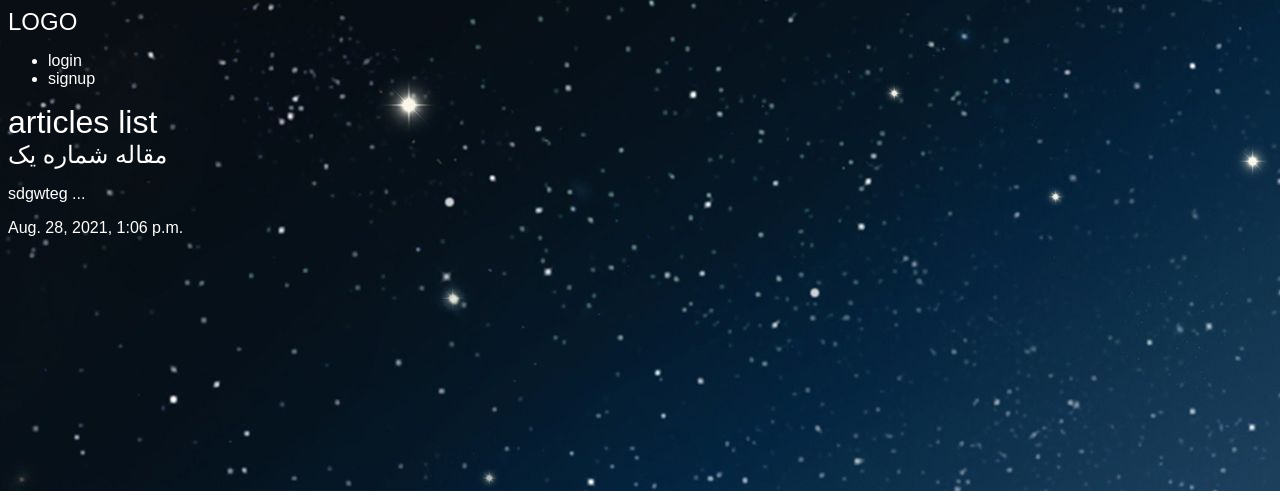
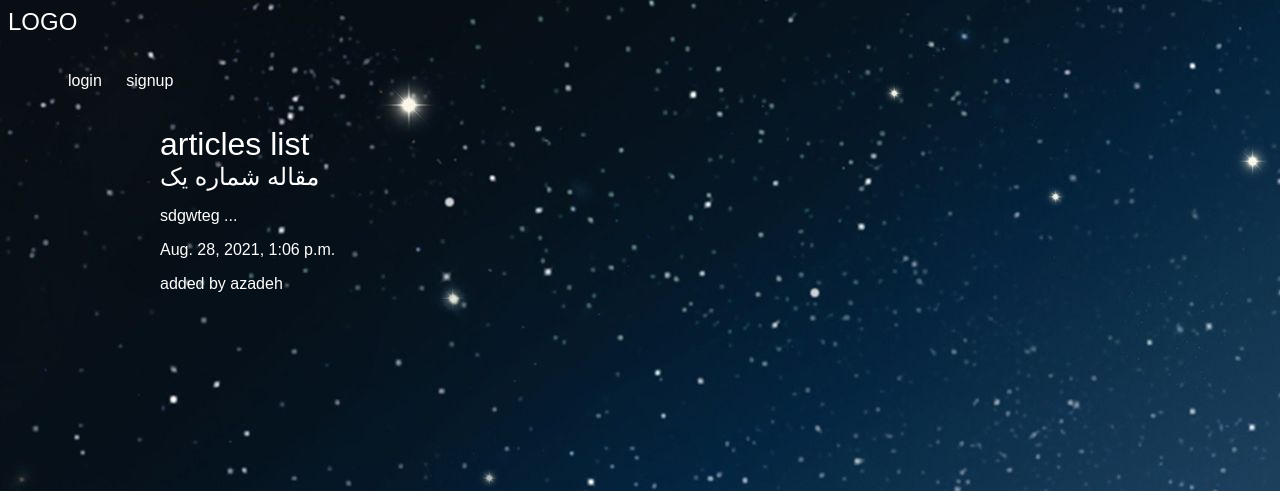
Before and after one commit to azadeh-jalili/myDjangoBlog, a Django app: page /articles/ in a window 1280 px wide. Shown: the top 491 px of the page. Run offline with Django 3.2, Linux system fonts and the light colour scheme; data comes from the database, SQL or seed files in the repository; both versions use the stored data as it was after the commit.

Commit message:
edit css file

```diff
--- a/assets/styles.css
+++ b/assets/styles.css
@@ -19,3 +19,24 @@
     color: white;
     text-decoration: none;
 }
+
+.wrapper{
+    max-width: 960px;
+    margin: 0 auto;
+}
+
+div .wrapper h1{
+    text-align: center;
+    margin: 100px auto;
+    font-size: 2.4em;
+}
+header{
+    display: grid;
+    grid-template-columns: 1fr 1fr;
+    padding: 20px 0;
+}
+nav li{
+    display: inline-block;
+    margin-left: 20px;
+
+}
--- a/myblog/templates/myblog/myblog.html
+++ b/myblog/templates/myblog/myblog.html
@@ -6,12 +6,15 @@
 
 
 {% block content %}
-    <div class="container">
+    <div class="articles">
         <h1> articles list</h1>
         {% for article in articles %}
+            <div class="article">
             <h2><a href="{% url 'myblog:detail' article.slug %}">{{ article.title }}</a></h2>
             <p>{{ article.snipet }}</p>
             <p>{{ article.date }}</p>
+            <p class="author">added by {{ article.author.username }}</p>
+            </div>
         {% endfor %}
     </div>
 {% endblock %}
--- a/templates/base.html
+++ b/templates/base.html
@@ -14,6 +14,7 @@
 </head>
 <body>
 <h2><a href="{% url 'myblog:list' %}"> LOGO</a></h2>
+<header>
     <nav>
         <ul>
             {% if user.is_authenticated %}
@@ -41,9 +42,14 @@
             {% endif %}
         </ul>
     </nav>
+</header>
+<div class="wrapper">
     {% block content %}
 
     {% endblock %}
 
+
+</div>
+
 </body>
 </html>
```
Also changed, not shown: myblog/forms.py (added, +8 -0 lines), myblog/templates/myblog/create_article.html (added, +11 -0 lines), db.sqlite3, media/girl_fghXBMM.png (added), media/girl_rc8mflI.png (added), myblog/migrations/0003_article_author.py (added). Lines whose indentation alone changed are shown as unchanged.
